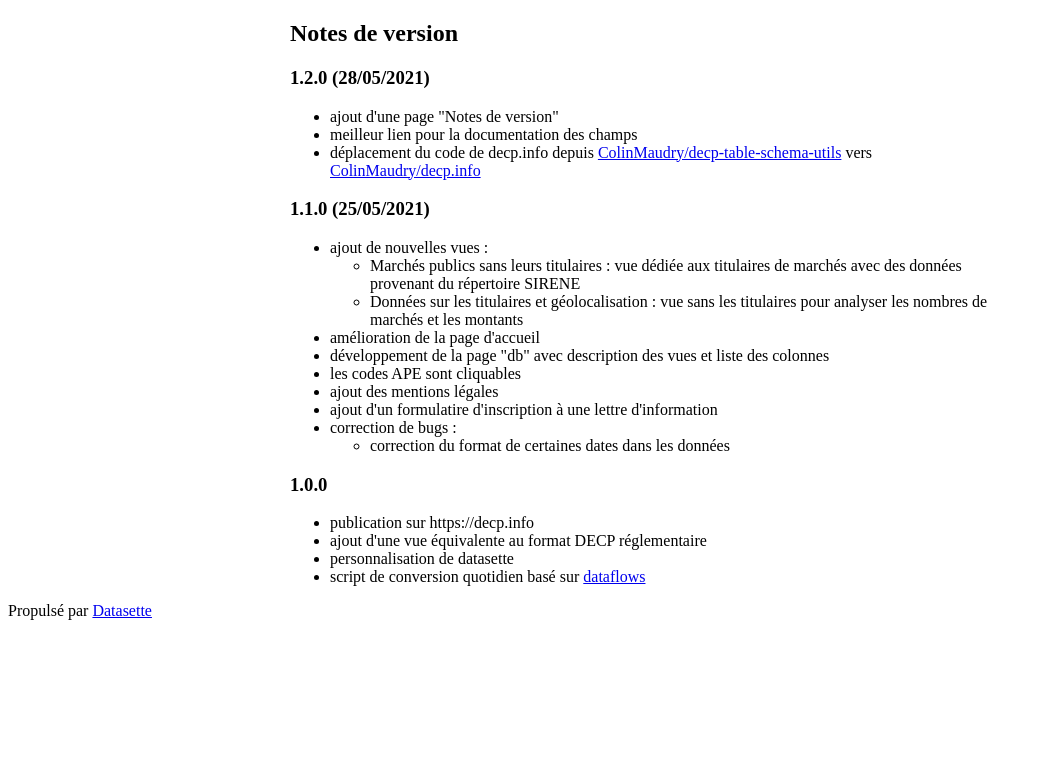
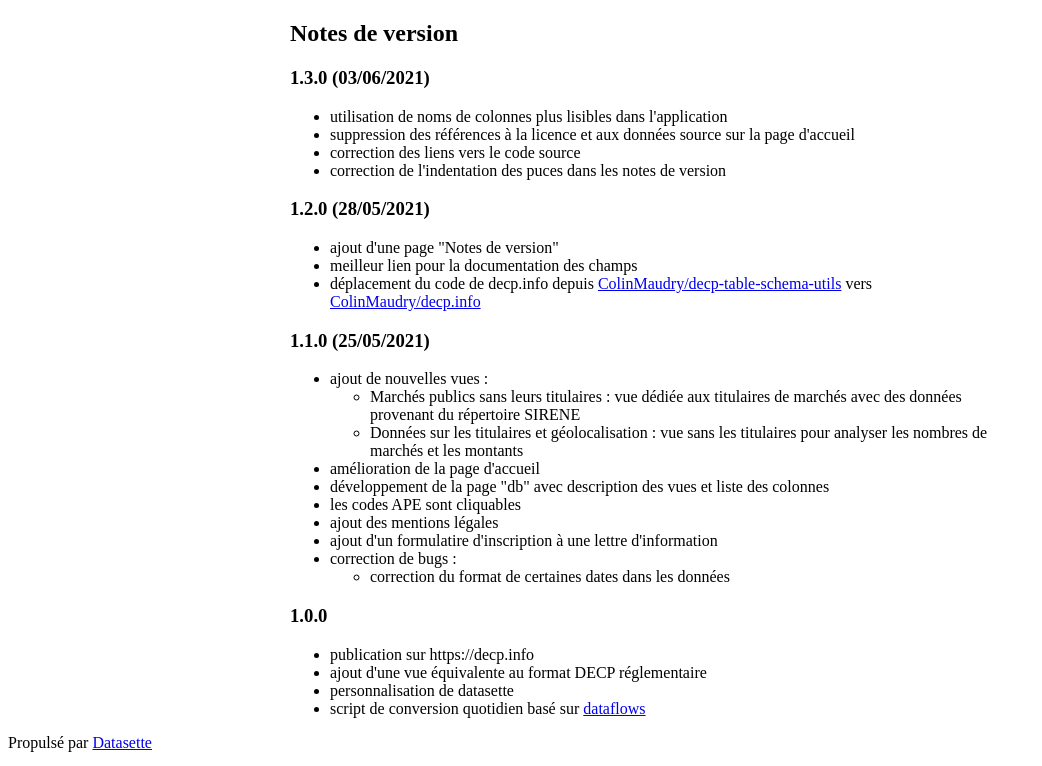
Before and after one commit to ColinMaudry/decp.info, a Python web app: template datasette/templates/pages/versions.html in a window 1280 px wide. Shown: the part 34-800 px from the top of the page, without its empty margins (0-1042 px from the left). Run offline with Jinja, Linux system fonts and the light colour scheme; the template is opened without the code that fills it, so the values that code supplies are empty.

Commit message:
bug: correction de l'indentation des puces dans les notes de version

```diff
--- a/datasette/static/custom.css
+++ b/datasette/static/custom.css
@@ -80,6 +80,10 @@ td.col-longitude,th.col-longitude,td.col-latitude,th.col-latitude {
     font-size: 1.2em;
 }
 
+
+.versions ul ul {
+    margin-left: 22px;
+}
 
 
 /*
--- a/datasette/templates/pages/versions.html
+++ b/datasette/templates/pages/versions.html
@@ -8,8 +8,23 @@
 {% endblock %}
 {% block content %}
 
-<div style="max-width: 700px;margin:auto">
+<div style="max-width: 700px;margin:auto" class="versions">
     <h1>Notes de version</h1>
+
+
+<h3 id="13003062021">1.3.0 (03/06/2021)</h3>
+
+<ul>
+<li>utilisation de noms de colonnes plus lisibles dans l'application</li>
+
+<li>suppression des références à la licence et aux données source sur la page d'accueil</li>
+
+<li>correction des liens vers le code source</li>
+
+<li>correction de l'indentation des puces dans les notes de version</li>
+</ul>
+
+
     <h3 id="12028052021">1.2.0 (28/05/2021)</h3>
 
 <ul>
```
